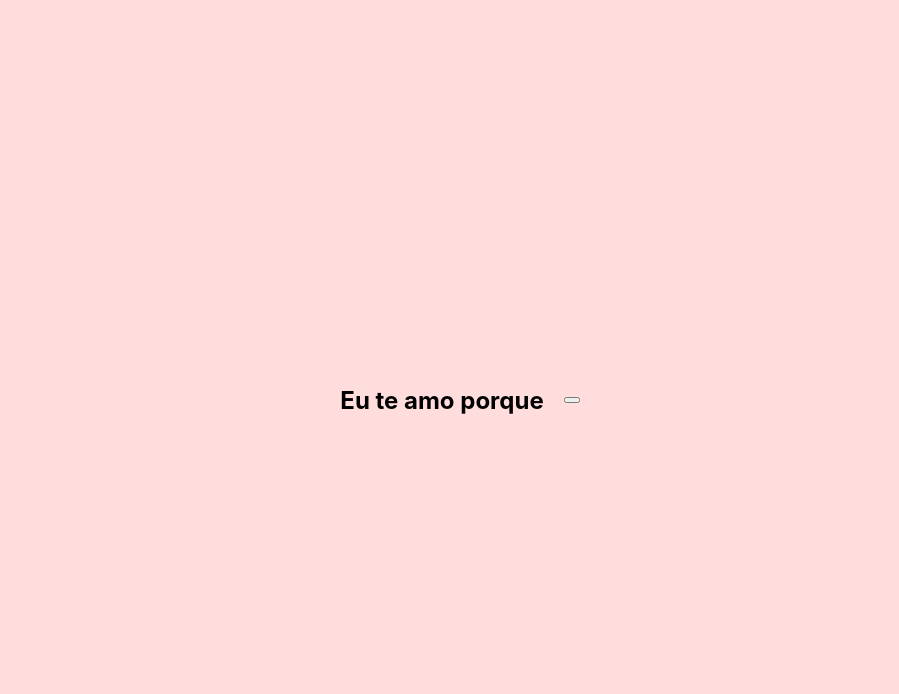
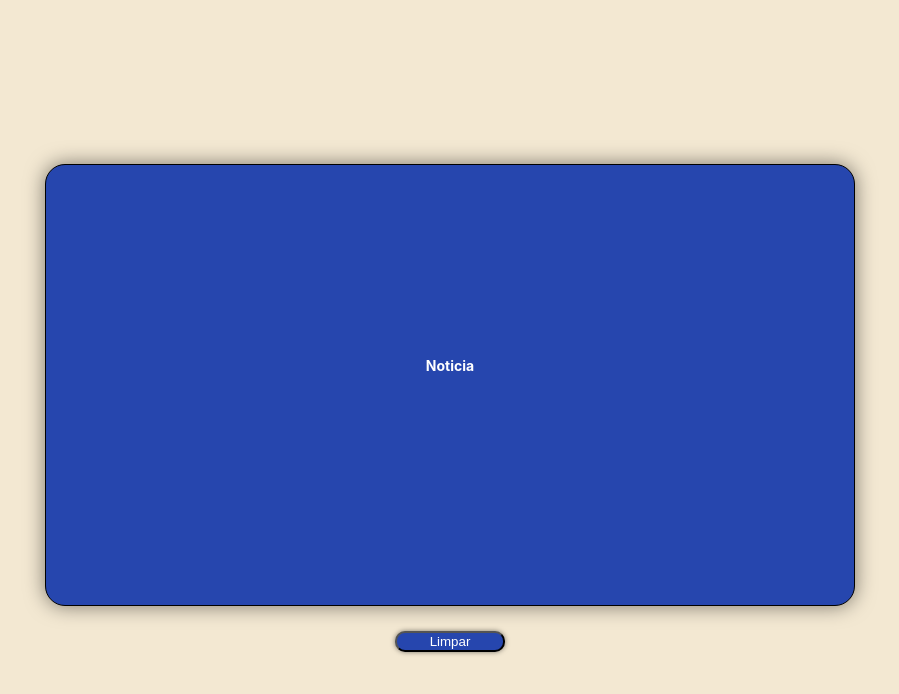
Before and after one commit to daniellourenco-Samba/beloved, a React (Create React App) app: page / in a window 1280 px wide. Shown: the top 694 px of the page, without its empty margins (190-1089 px from the left). Built offline with nearby package versions, Linux system fonts and the light colour scheme.

Commit message:
Carregamento de noticia adição de card e estilos

```diff
--- a/src/App.css
+++ b/src/App.css
@@ -4,6 +4,18 @@
   justify-content: center;
   align-items: center;
   height: 100vh;
+  flex-wrap: wrap;
+  flex-direction: column;
+}
+
+button{
+  width: 110px;
+  background-color: #2646ae;
+  color: #fff;
+  margin: 5px;
+  border-radius: 10px;
+  box-shadow: 0 0 5px rgba(0, 0, 0, 0.5);
+
 }
 
 
@@ -18,32 +30,8 @@
   color: white;
 }
 
-.App-link {
-  color: #61dafb;
+body {
+  background-color: #f0e2c5c3; /* Fundo vermelho claro */
+  margin: 0;
+  color: white;
 }
-
-.foto{
-  position: absolute;
-  top: 0;
-  left: 0;
-  z-index: 9999;
-}
-
-.desabilitado{
-  display: none;
-}
-
-body {
-  background-color: #ffdddd; /* Fundo vermelho claro */
-  margin: 0;
-}
-
-.container {
-  width: 60%; /* Ocupa 60% da tela */
-}
-
-.card {
-  background-color: #ffdddd; /* Vermelho claro */
-  padding: 20px;
-  text-align: center;
-}
--- a/src/App.jsx
+++ b/src/App.jsx
@@ -2,14 +2,16 @@ import { useState } from 'react';
 import './App.css';
 import axios from "axios";
 
+import Card from './components/Card'
+
 function App() {
 
-  const url = "https://apiu-daniellotorres.vercel.app/";
-  const [razao, setRazao] = useState([]);
+  const url = "https://apiu.vercel.app/";
+  const [noticia, setNoticia] = useState([]);
 
 
-  const carregaRazao = async () => {
-      setRazao([])
+  const carregaNoticia = async () => {
+      setNoticia([])
       await axios({
           method: "get",
             url: url
@@ -21,18 +23,19 @@ function App() {
 
   const carregaDadoNaTela = (dado)=>{
     setTimeout(2000)
-    setRazao(dado)
+    setNoticia(dado)
   }
 
-  setInterval(carregaRazao, 4200000)
+  const limpar = () => {
+    setNoticia([])
+  }
+
+  setInterval(carregaNoticia, 4200000)
 
   return (
     <div className="App">
-      <div className="card">
-        <h2>Eu te amo porque</h2>
-        <h2>{razao.Reason}</h2>
-      </div>
-      <button onClick={carregaRazao}></button>
+      <Card texto="Noticia" noticia={noticia.Noticia} buscaNoticia={carregaNoticia}></Card>
+      <button onClick={limpar}> Limpar </button>
   </div>
   );
 }
--- /dev/null
+++ b/src/components/Card.css
@@ -0,0 +1,19 @@
+.card {
+    position: relative;
+    width: 60vw;
+    height: 50vh;
+    background: #2646ae;
+    display: flex;
+    align-items: center;
+    justify-content: center;
+    flex-direction: column;
+    font-size: 14px;
+    font-weight: bold;
+    border-radius: 15px;
+    cursor: pointer;
+    padding: 20px;
+    margin: 20px;
+    border-radius: 20px;
+    box-shadow: 0 0 20px rgba(0, 0, 0, 0.5);
+    border: 1px solid black;
+  }
--- /dev/null
+++ b/src/components/Card.jsx
@@ -0,0 +1,17 @@
+import React from 'react'
+import './Card.css'
+
+
+
+const Card = (props) => {
+  return (
+    <div>
+        <div className="card" onClick={(e) => {props.buscaNoticia()}}>
+            <h4>{props.texto}</h4>
+            <h1>{props.noticia} </h1>
+        </div>
+    </div>
+  )
+}
+
+export default Card
```
